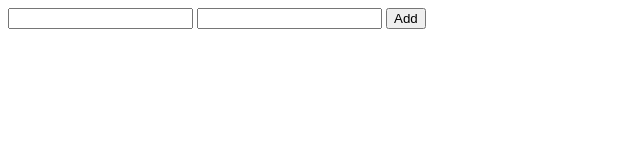
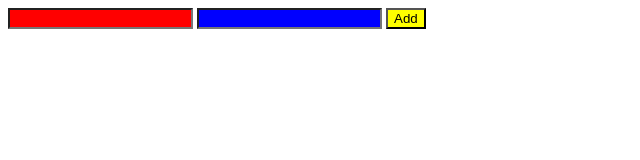
Before and after one commit to adityanegara/simple-calculator, a plain HTML site: page index.html in a window 1280 px wide. Shown: the whole page, without its empty margins (0-640 px from the left). Drawn offline with Linux system fonts and the light colour scheme.

Commit message:
Styling sudah

```diff
--- a/index.html
+++ b/index.html
@@ -5,6 +5,7 @@
     <meta http-equiv="X-UA-Compatible" content="IE=edge">
     <meta name="viewport" content="width=device-width, initial-scale=1.0">
     <title>Document</title>
+    <link rel="stylesheet" href="style.css">
 </head>
 <body>
     <input type="number" id="numberOne">
--- /dev/null
+++ b/style.css
@@ -0,0 +1,11 @@
+#numberOne {
+    background-color: red;
+}
+
+#numberTwo {
+    background-color: blue;
+}
+
+#addButton {
+    background-color: yellow;
+}
```
